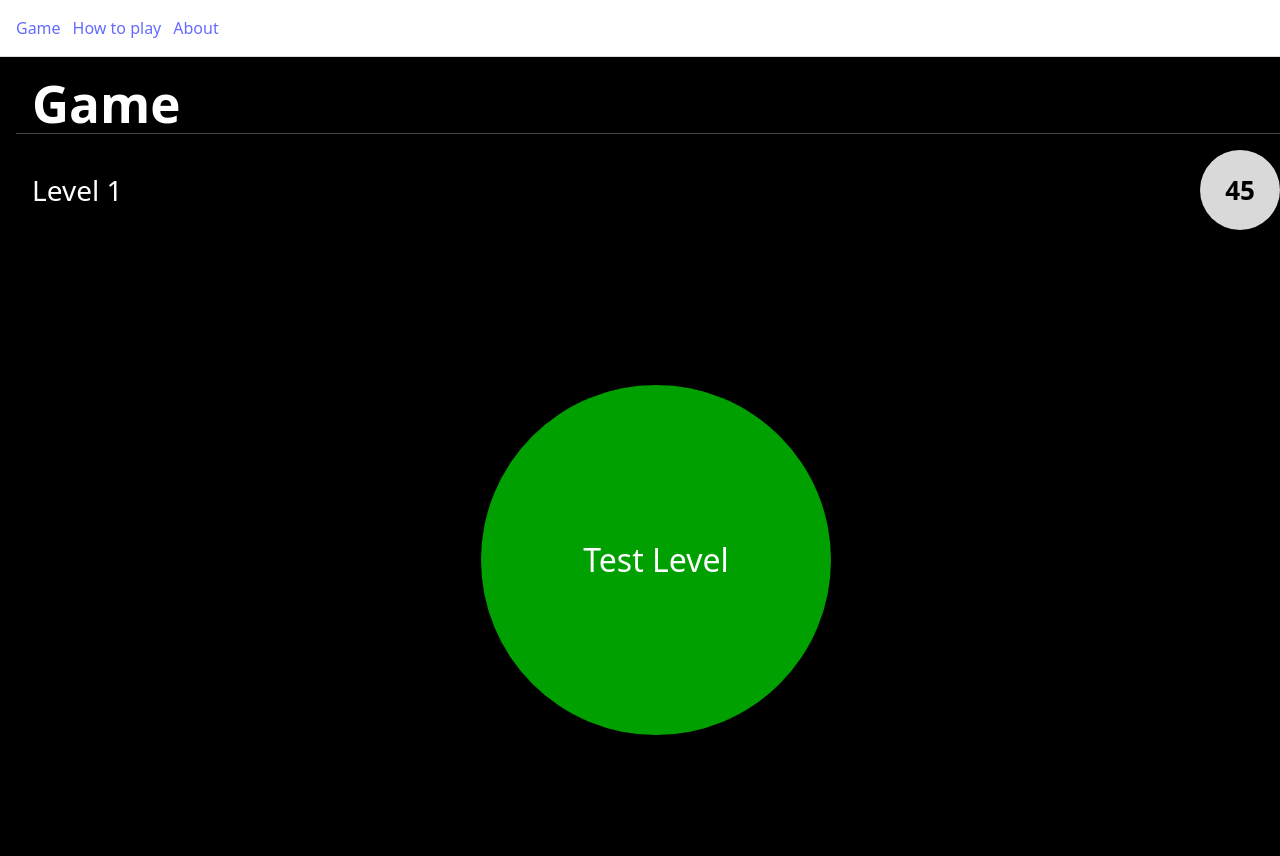
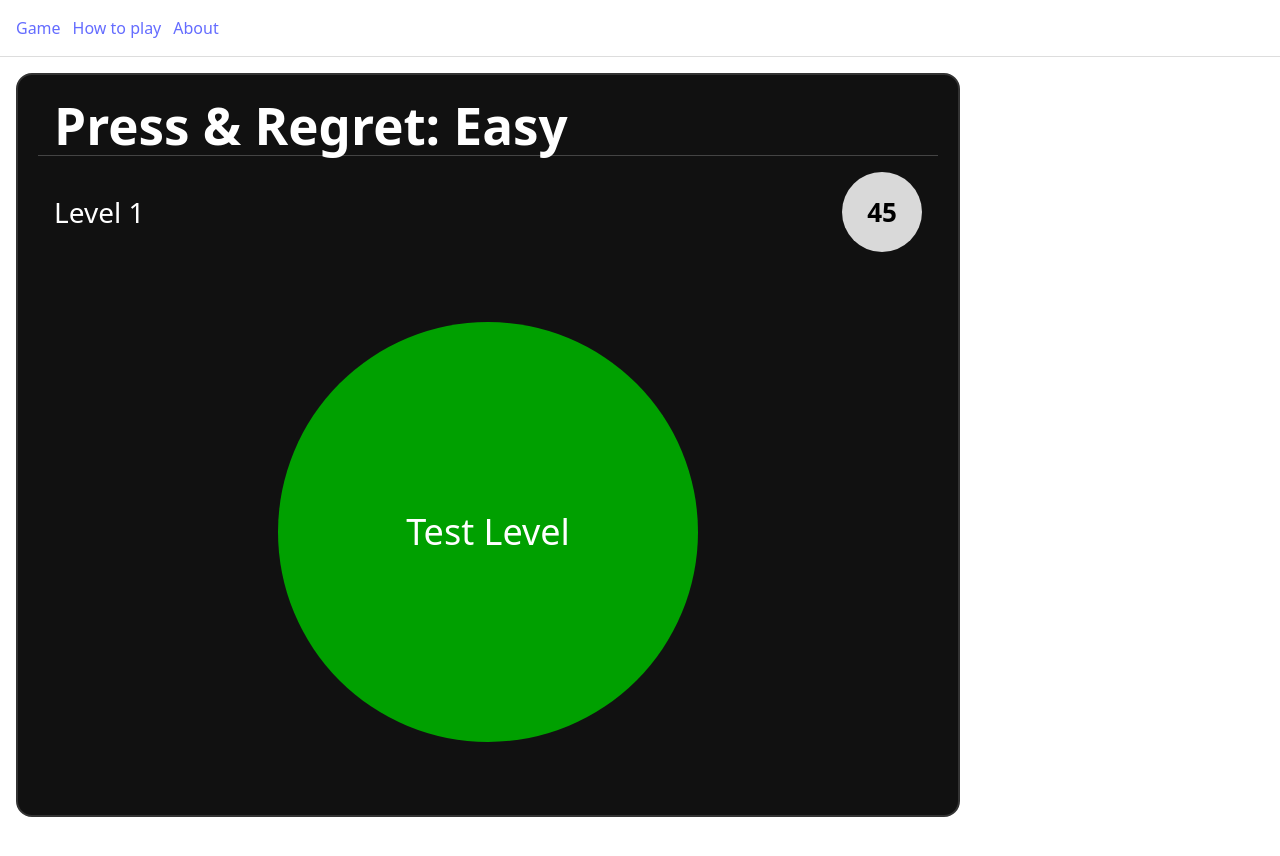
Before and after one commit to Sara20029/Press-Regret-PR-, a React (Vite) app: page / in a window 1280 px wide. Shown: the top 856 px of the page. Built offline with nearby package versions, Linux system fonts and the light colour scheme.

Commit message:
Design in Kasten ausgelagert; Button größer gemacht; Überschrift angepasst; .tsx und .css Datei ausgelagert in Levels-Ordner

```diff
--- a/src/App.tsx
+++ b/src/App.tsx
@@ -1,4 +1,3 @@
-// @ts-ignore
 import { BrowserRouter, Routes, Route, Link, Navigate } from "react-router-dom";
 import Game from "./pages/Game";
 import About from "./pages/About";
--- a/src/pages/Game.css
+++ /dev/null
@@ -1,66 +0,0 @@
-.game {
-    background-color: black;
-    height: 100vh;
-    width: 100vw;
-    color: white;
-    display: flex;
-    flex-direction: column;
-    padding: 16px;
-}
-
-.nav {
-    height: 60px; /* Headerhöhe */
-    display: flex;
-    align-items: center;
-    padding: 0 16px;
-    border-bottom: 1px solid #444;
-}
-
-.status {
-    display: flex;
-    justify-content: space-between;
-    align-items: center;
-    margin: 16px 0;
-    padding: 0 16px;
-}
-
-.level {
-    font-size: 28px;
-}
-
-.timer {
-    width: 80px;
-    height: 80px;
-    background-color: #d9d9d9;
-    border-radius: 50%;
-    display: flex;
-    justify-content: center;
-    align-items: center;
-    color: black;
-    font-size: 26px;
-    font-weight: bold;
-}
-
-.center {
-    flex: 1; /* Nimmt den restlichen Platz ein */
-    display: flex;
-    justify-content: center;
-    align-items: center;
-}
-
-.circle-button {
-    width: 350px;
-    height: 350px;
-    border-radius: 50%;
-    background-color: #00a000;
-    border: none;
-    color: white;
-    font-size: 32px;
-    cursor: pointer;
-    transition: transform 0.2s ease, background-color 0.2s ease;
-}
-
-.circle-button:hover {
-    background-color: #00c000;
-    transform: scale(1.05);
-}
--- a/src/pages/Game.tsx
+++ b/src/pages/Game.tsx
@@ -1,22 +1,5 @@
-import "./Game.css";
+import Easy from "./Levels/Easy.tsx";
 
 export default function Game() {
-    return (
-        <main className="game">
-            <header className="nav">
-                <h1>Game</h1>
-            </header>
-
-            <div className="status">
-                <div className="level">Level 1</div>
-                <div className="timer">45</div>
-            </div>
-
-            <div className="center">
-                <button className="circle-button">
-                    Test Level
-                </button>
-            </div>
-        </main>
-    );
+    return <Easy/>
 }
--- /dev/null
+++ b/src/pages/Levels/Easy.css
@@ -0,0 +1,77 @@
+.easy {
+    background-color: white;
+    height: 100vh;
+    width: 100vw;
+    color: white;
+    display: flex;
+    flex-direction: column;
+    padding: 16px;
+}
+
+.game-box {
+    background-color: #111;
+    width: 900px;
+    height: 700px;
+    border-radius: 16px;
+    border: 2px solid #333;
+    display: flex;
+    flex-direction: column;
+    padding: 20px;
+}
+
+.nav {
+    height: 60px; /* Headerhöhe */
+    display: flex;
+    align-items: center;
+    padding: 0 16px;
+    border-bottom: 1px solid #444;
+}
+
+.status {
+    display: flex;
+    justify-content: space-between;
+    align-items: center;
+    margin: 16px 0;
+    padding: 0 16px;
+}
+
+.level {
+    font-size: 28px;
+}
+
+.timer {
+    width: 80px;
+    height: 80px;
+    background-color: #d9d9d9;
+    border-radius: 50%;
+    display: flex;
+    justify-content: center;
+    align-items: center;
+    color: black;
+    font-size: 26px;
+    font-weight: bold;
+}
+
+.center {
+    flex: 1; /* Nimmt den restlichen Platz ein */
+    display: flex;
+    justify-content: center;
+    align-items: center;
+}
+
+.circle-button {
+    width: 420px;
+    height: 420px;
+    border-radius: 50%;
+    background-color: #00a000;
+    border: none;
+    color: white;
+    font-size: 36px;
+    cursor: pointer;
+    transition: transform 0.2s ease, background-color 0.2s ease;
+}
+
+.circle-button:hover {
+    background-color: #00c000;
+    transform: scale(1.05);
+}
--- /dev/null
+++ b/src/pages/Levels/Easy.tsx
@@ -0,0 +1,26 @@
+import "./Easy.css";
+
+export default function Easy() {
+    return (
+        <main className="easy">
+            <div className="game-box">
+
+                <header className="nav">
+                    <h1>Press & Regret: Easy</h1>
+                </header>
+
+                <div className="status">
+                    <div className="level">Level 1</div>
+                    <div className="timer">45</div>
+                </div>
+
+                <div className="center">
+                    <button className="circle-button">
+                        Test Level
+                    </button>
+                </div>
+
+            </div>
+        </main>
+    );
+}
```
